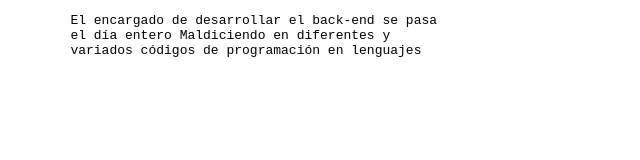
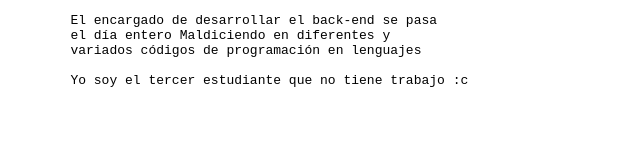
Before and after one commit to VEEB276/HI-WORLD, a plain HTML site: page backEnd.html in a window 1280 px wide. Shown: the whole page, without its empty margins (0-640 px from the left). Drawn offline with Linux system fonts and the light colour scheme.

Commit message:
Actualizadisimo

```diff
--- a/backEnd.html
+++ b/backEnd.html
@@ -6,5 +6,7 @@
         El encargado de desarrollar el back-end se pasa
         el día entero Maldiciendo en diferentes y
         variados códigos de programación en lenguajes
+
+        Yo soy el tercer estudiante que no tiene trabajo :c
     </pre>
 </body>
```
